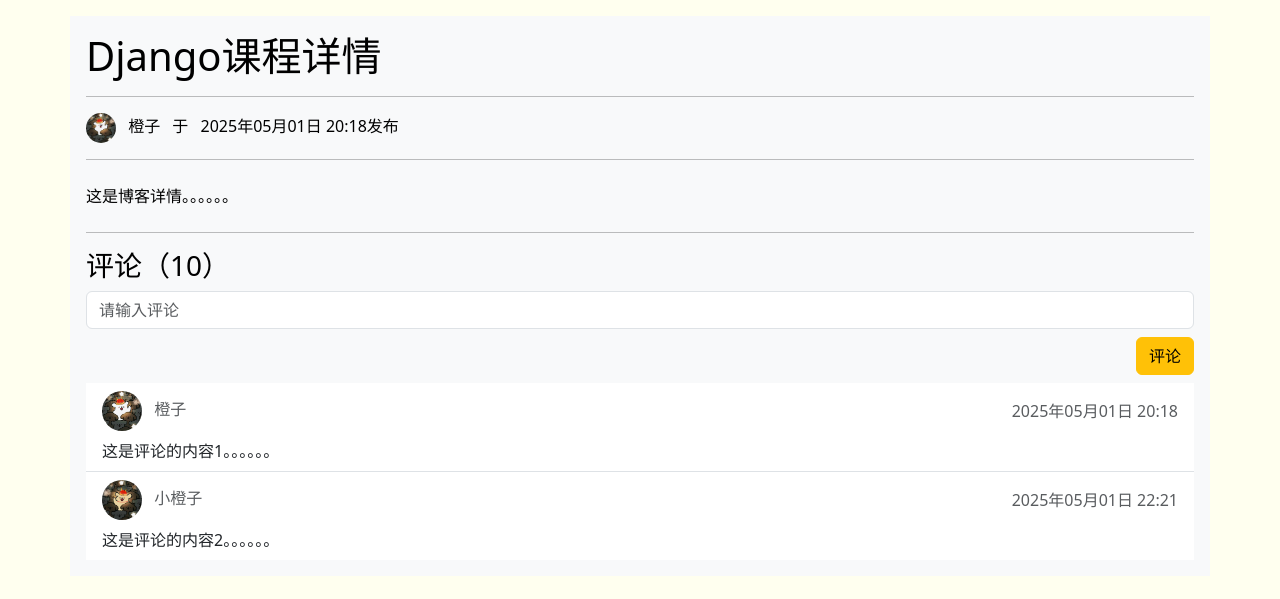
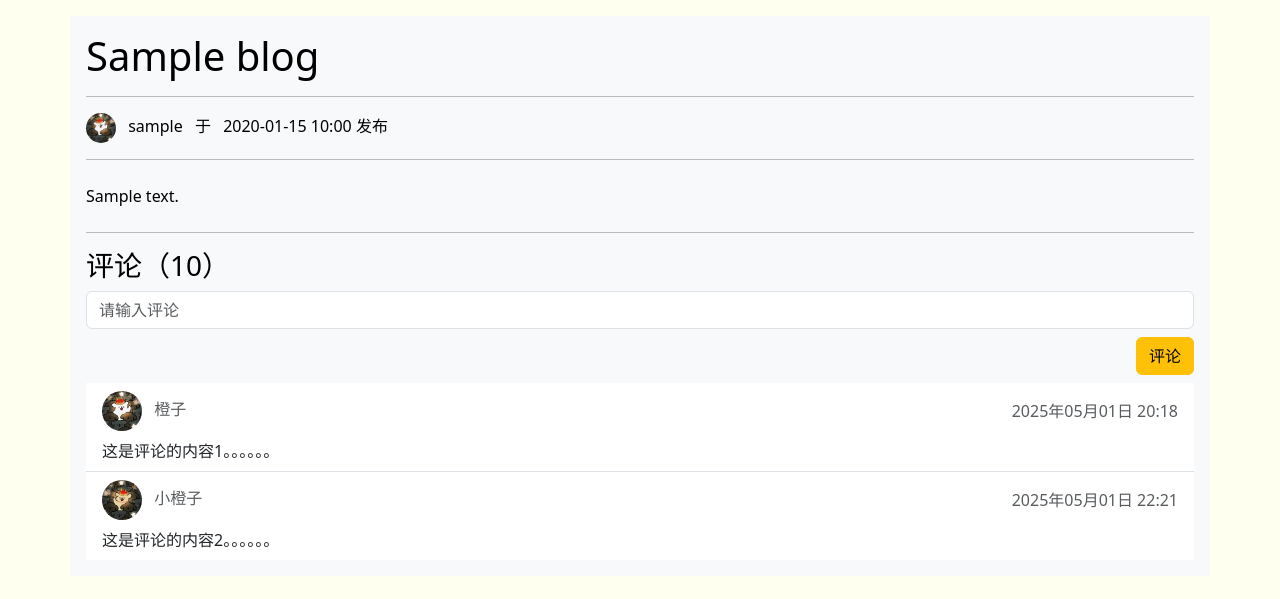
Before and after one commit to Chen21yan/blog_project, a Django app: template templates/blog_detail.html in a window 1280 px wide. Shown: the part 73-672 px from the top of the page. Run offline with Django 5.2, Linux system fonts and the light colour scheme; the template is opened without the code that fills it: most values are stand-ins (such as "Sample title", 1, 10 or a date in 2020); data that the repository does not hold is empty; some libraries are stand-ins or nearby versions.

Commit message:
博客详情页数据动态展示

```diff
--- a/blog/views.py
+++ b/blog/views.py
@@ -11,7 +11,11 @@ def index(request):
     return render(request, 'index.html')
 
 def blog_detail(request, blog_id):
-    return render(request, 'blog_detail.html')
+    try:
+        blog = Blog.objects.get(pk=blog_id)
+    except Exception as e:
+        blog = None
+    return render(request, 'blog_detail.html', context={'blog': blog})
 
 # 装饰器，用于限制只有已登录用户才能访问pub_blog视图函数。如果用户未登录，则会被重定向到指定
 # @login_required(login_url=reverse_lazy("czauth:login"))  #
--- a/templates/blog_detail.html
+++ b/templates/blog_detail.html
@@ -1,17 +1,17 @@
 {% extends 'base.html' %}
 
 {% block main %}
-    <h1>Django课程详情</h1>
+    <h1>{{ blog.title }}</h1>
     <hr>
     <div class="mt-2">
         <img src="{% static 'image/touxiang.jpg' %}" alt="" class="rounded-circle" width="30" height="30">
-        <span class="ms-2">橙子</span>
+        <span class="ms-2">{{ blog.author.username }}</span>
         <span class="ms-2">于</span>
-        <span class="ms-2">2025年05月01日 20:18</span>发布
+        <span class="ms-2">{{ blog.pub_time|date:"Y-m-d H:i " }}</span>发布
     </div>
     <hr>
     <div class="py-2">
-        这是博客详情。。。。。。
+        {{ blog.content|safe }}
     </div>
     <hr>
     <div class="mt-2">
```
